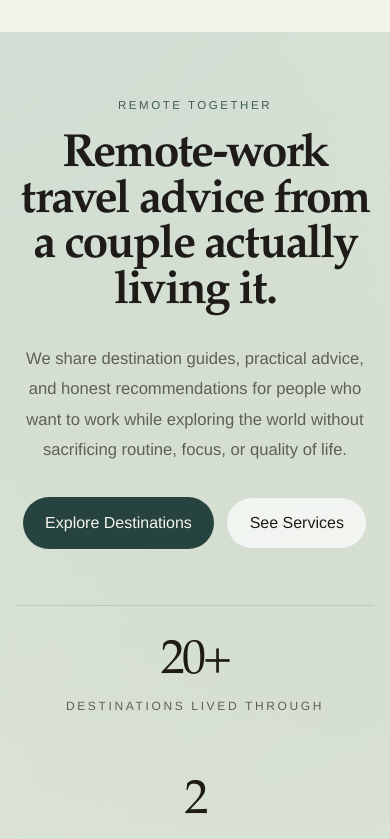
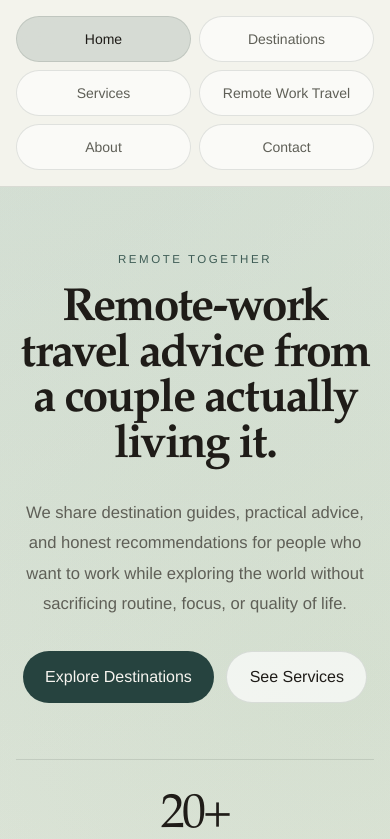
Before and after one commit to MGRem10/Remote-Together-Site, a Next.js app: page / in a window 390 px wide. Shown: the top 839 px of the page. Built offline with nearby package versions, Linux system fonts and the light colour scheme.

Commit message:
Fix header navigation behavior

```diff
--- a/components/site-header.tsx
+++ b/components/site-header.tsx
@@ -6,13 +6,23 @@ import { navItems } from "@/data/site";
 
 export function SiteHeader() {
   const pathname = usePathname();
+  const isActive = (href: string) => {
+    if (href === "/") {
+      return pathname === href;
+    }
+
+    return pathname === href || pathname.startsWith(`${href}/`);
+  };
 
   return (
     <header className="sticky top-0 z-50 border-b border-[var(--border)] bg-[rgba(247,245,239,0.9)] backdrop-blur-xl">
       <div className="container py-4">
-        <nav className="hidden items-center justify-center overflow-hidden rounded-full border border-[var(--border)] bg-[rgba(255,255,255,0.58)] text-sm md:flex">
+        <nav
+          aria-label="Primary"
+          className="hidden items-center justify-center overflow-hidden rounded-full border border-[var(--border)] bg-[rgba(255,255,255,0.58)] text-sm md:flex"
+        >
           {navItems.map((item) => {
-            const active = pathname === item.href;
+            const active = isActive(item.href);
             return (
               <Link
                 key={item.href}
@@ -24,6 +34,25 @@ export function SiteHeader() {
             );
           })}
         </nav>
+        <nav aria-label="Mobile primary" className="grid grid-cols-2 gap-2 md:hidden">
+          {navItems.map((item) => {
+            const active = isActive(item.href);
+
+            return (
+              <Link
+                key={item.href}
+                href={item.href}
+                className={`rounded-full border border-[var(--border)] px-4 py-3 text-center text-sm transition-colors ${
+                  active
+                    ? "bg-[rgba(63,93,86,0.16)] text-[var(--text)]"
+                    : "bg-[rgba(255,255,255,0.58)] text-[var(--muted)]"
+                }`}
+              >
+                {item.label}
+              </Link>
+            );
+          })}
+        </nav>
       </div>
     </header>
   );
```
